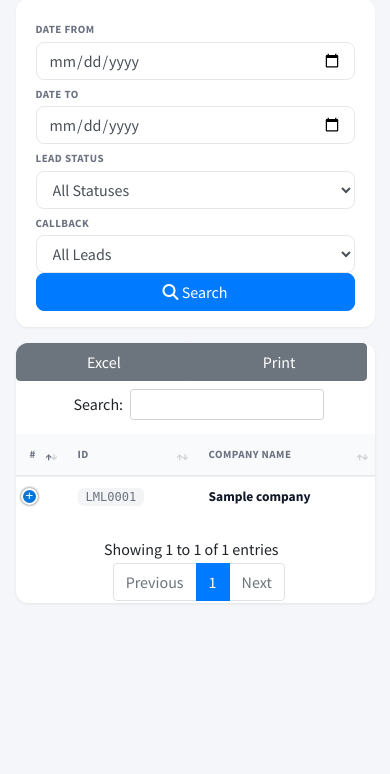
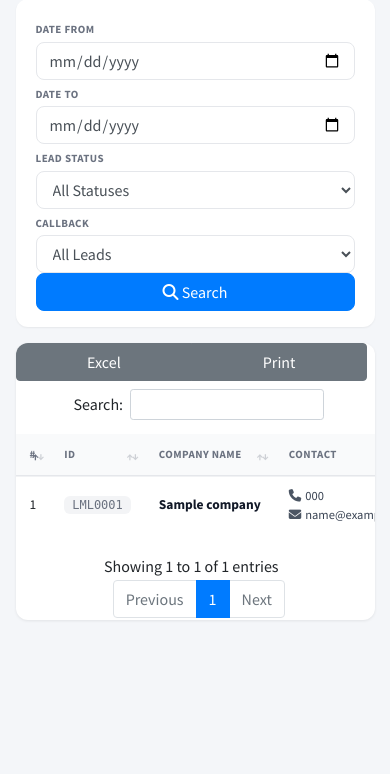
Before and after one commit to midbrainstechnologies/lms.mid-demo.co.in, a Laravel app: template resources/views/Tele/lead/allleads.blade.php in a window 390 px wide. Shown: the part 189-963 px from the top of the page. Run offline with Laravel 10, Linux system fonts and the light colour scheme; a user stored in the database is signed in; data comes from the database, SQL or seed files in the repository; tables that the repository leaves empty hold one stand-in row (values such as "Sample post"); the template is opened without the code that fills it: most values are stand-ins (such as "Sample title", 1, 10 or a date in 2020); grey boxes marked "Sample" are stand-in pictures; data that the repository does not hold is empty; some libraries are stand-ins or nearby versions.

Commit message:
Scroll the All Leads table horizontally instead of wrapping/collapsing
DataTables' responsive:true collapsed narrow columns into an
expandable row, which read as text wrapping to the next line. Turn
that off and keep cells single-line (white-space: nowrap) so the
existing .table-responsive wrapper just scrolls horizontally instead.

Co-Authored-By: Claude Sonnet 5 <noreply@anthropic.com>
Claude-Session: https://claude.ai/code/session_01KHU3ipXX6V1p9X7SNCusjd

```diff
--- a/resources/views/Tele/lead/allleads.blade.php
+++ b/resources/views/Tele/lead/allleads.blade.php
@@ -55,7 +55,7 @@
             white-space: nowrap; vertical-align: middle; padding: 12px 14px;
         }
         #example1.table tbody td {
-            vertical-align: middle; padding: 10px 14px;
+            vertical-align: middle; padding: 10px 14px; white-space: nowrap;
             border-top: 1px solid #f1f2f4; border-bottom: none;
         }
         #example1.table tbody tr { border-left: 4px solid transparent; transition: filter .15s ease; }
@@ -330,7 +330,7 @@
   <script>
       $(function() {
           $("#example1").DataTable({
-              "responsive": true,
+              "responsive": false,
               "lengthChange": false,
               "autoWidth": false,
               "buttons": ["excel", "pdf", "print"]
```
